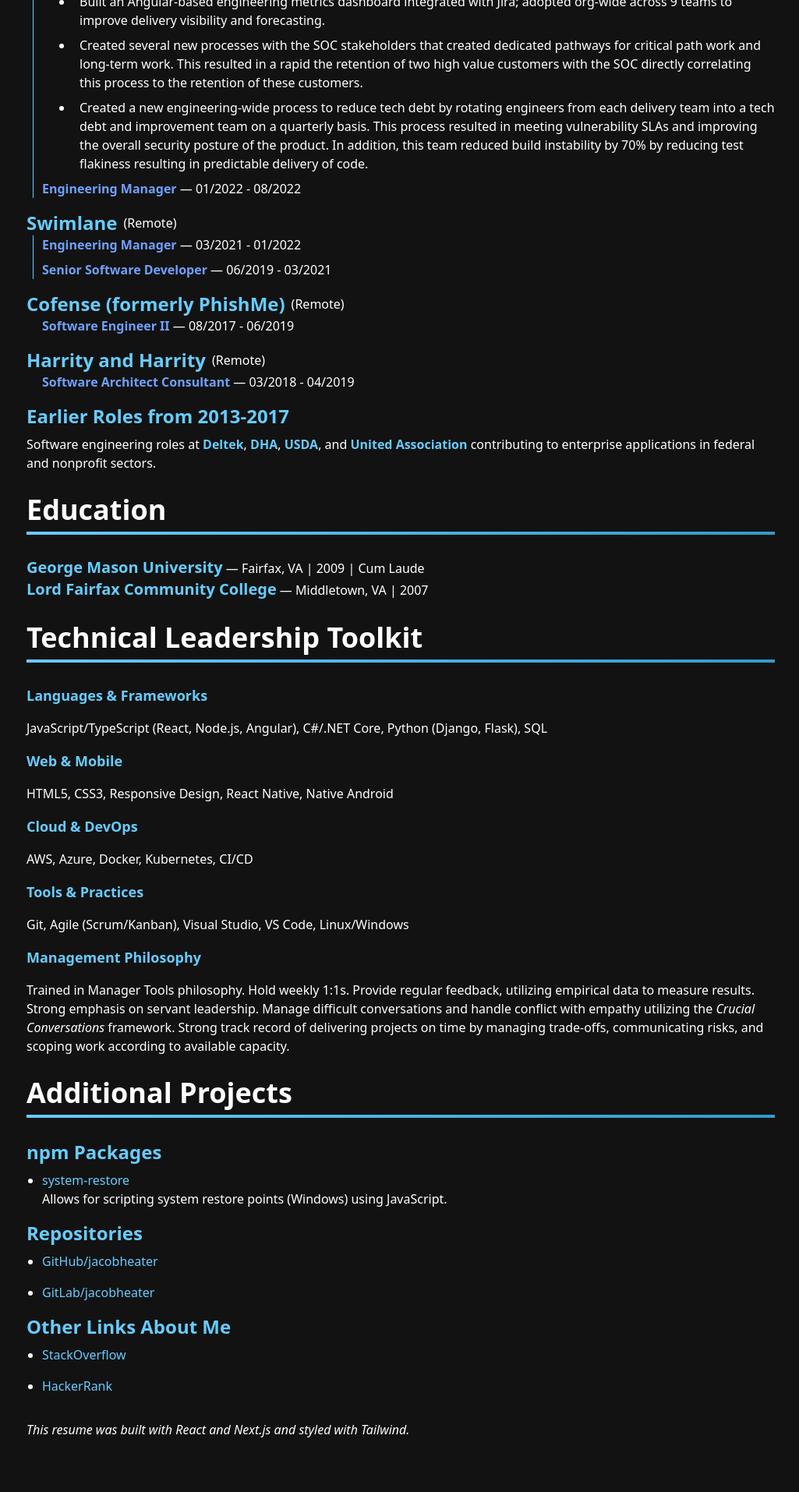
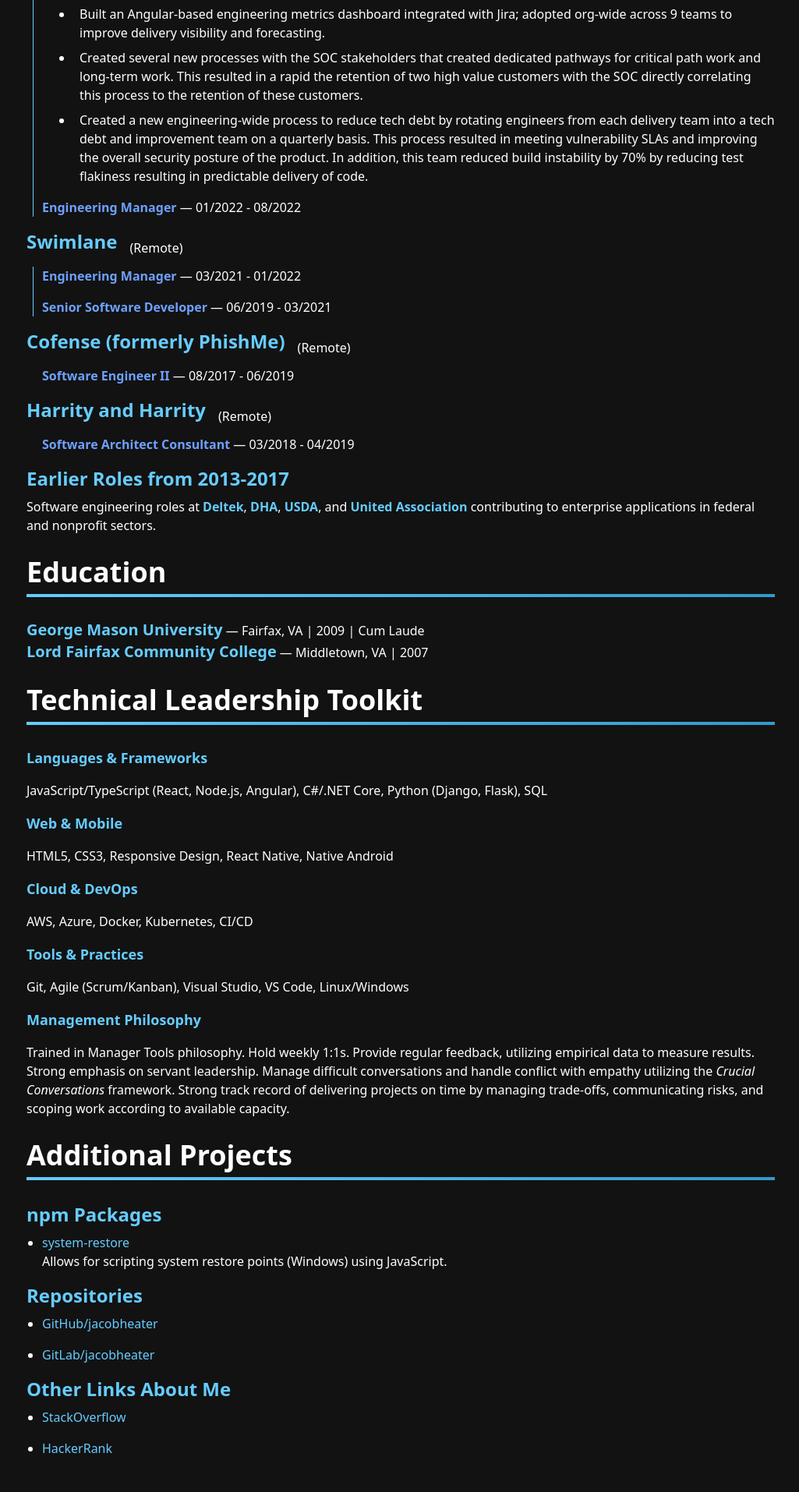
Before and after one commit to JacobHeater/jacobheater.github.io, a Next.js app: page /about/resume in a window 1280 px wide. Shown: the part 880-2794 px from the top of the page at 78% size, without its empty margins (126-1151 px from the left). Built offline with nearby package versions, Linux system fonts and the light colour scheme; a web font is replaced by a local one.

Commit message:
fix: improve spacing and layout in Professional Experience and Additional Projects sections

```diff
--- a/src/app/about/resume/page.tsx
+++ b/src/app/about/resume/page.tsx
@@ -123,10 +123,10 @@
     <>
       <Heading text="Professional Experience" />
       {experienceData.map((item, index) => (
-        <div key={index} className="mb-4">
+        <div key={index} className="my-4">
           <div>
-            <div className="flex flex-row items-center space-x-2">
-              <span className="text-2xl font-bold text-[var(--accent)]">
+            <div className="flex flex-row items-center space-x-4">
+              <span className="text-2xl mb-4 font-bold text-[var(--accent)]">
                 {item.company}
               </span>
               <span>({item.location})</span>
@@ -138,7 +138,7 @@
               )}
               <div className="pl-5">
                 {item.roles.map((role, index) => (
-                  <div key={index} className={`${index > 0 ? 'pt-2' : ''}`}>
+                  <div key={index} className={`${index > 0 ? 'pt-4' : ''}`}>
                     <div>
                       <span className="font-bold text-[var(--job)]">
                         {role.title}
@@ -206,7 +206,7 @@
     <>
       <Heading text="Additional Projects" />
       <SubHeading text="npm Packages" className="text-[var(--accent)]" />
-      <ul className="list-disc pl-5 space-y-4 text-foreground/90">
+      <ul className="list-disc pl-5 space-y-4">
         <li>
           <a
             href="https://www.npmjs.com/package/system-restore"
@@ -221,7 +221,7 @@
         </li>
       </ul>
       <SubHeading text="Repositories" className="text-[var(--accent)]" />
-      <ul className="list-disc pl-5 space-y-4 text-foreground/90">
+      <ul className="list-disc pl-5 space-y-4">
         <li>
           <a
             href="https://github.com/jacobheater/"
@@ -241,7 +241,7 @@
         text="Other Links About Me"
         className="text-[var(--accent)]"
       />
-      <ul className="list-disc pl-5 space-y-4 text-foreground/90">
+      <ul className="list-disc pl-5 space-y-4">
         <li>
           <a
             href="http://stackoverflow.com/users/2023218/jacob-heater"
@@ -270,7 +270,7 @@
 
 function BuiltWithReact() {
   return (
-    <p className="italic my-8">
+    <p className="italic print:mt-6 mt-10 text-center">
       This resume was built with React and Next.js and styled with Tailwind.
     </p>
   );
```
